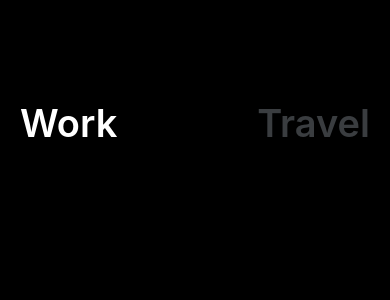
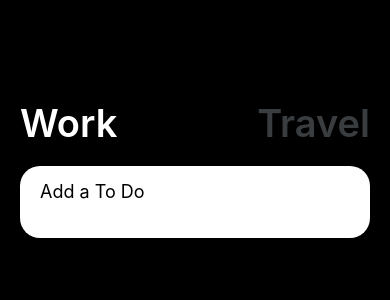
Before and after one commit to DaegyuHan/ReactNative-Study-WorkTravelTodoApp, a React Native app: screen / in a window 390 px wide. Shown: the top 300 px of the page. Built offline with nearby package versions, Linux system fonts and the light colour scheme.

Commit message:
Text Input 의 여러 prop 들 적용

```diff
--- a/App.js
+++ b/App.js
@@ -1,12 +1,14 @@
 import {StatusBar} from 'expo-status-bar';
-import {StyleSheet, Text, TouchableOpacity, View} from 'react-native';
+import {StyleSheet, Text, TouchableOpacity, View, TextInput} from 'react-native';
 import React, {useState} from "react";
 import {theme} from "./colors";
 
 export default function App() {
     const [working, setWorking] = useState(true);
+    const [text, setText] = useState("");
     const travel = () => setWorking(false);
     const work = () => setWorking(true);
+    const onChangeText = (payload) => setText(event)
     return (
         <View style={styles.container}>
             <StatusBar style="auto"/>
@@ -17,6 +19,14 @@ export default function App() {
                 <TouchableOpacity onPress={travel}>
                     <Text style={{...styles.btnText, color: !working ? "white" : theme.gray}}>Travel</Text>
                 </TouchableOpacity> </View>
+            <View>
+                <TextInput
+                    value={text}
+                    onChangeText={onChangeText}
+                    multiline
+                    placeholder={working ? "Add a To Do": "Where do you wannt to go?"}
+                    style={styles.textInput}/>
+            </View>
         </View>
     );
 }
@@ -24,7 +34,7 @@ export default function App() {
 const styles = StyleSheet.create({
     container: {
         flex: 1,
-        backgroundColor: theme.bg,
+        backgroundColor: String(theme.bg),
         paddingHorizontal: 20,
     },
     header: {
@@ -36,4 +46,12 @@ const styles = StyleSheet.create({
         fontSize: 38,
         fontWeight: "600",
     },
+    textInput: {
+        backgroundColor: "white",
+        paddingVertical: 15,
+        paddingHorizontal: 20,
+        borderRadius: 20,
+        marginTop: 20,
+        fontSize: 18,
+    },
 });
```
